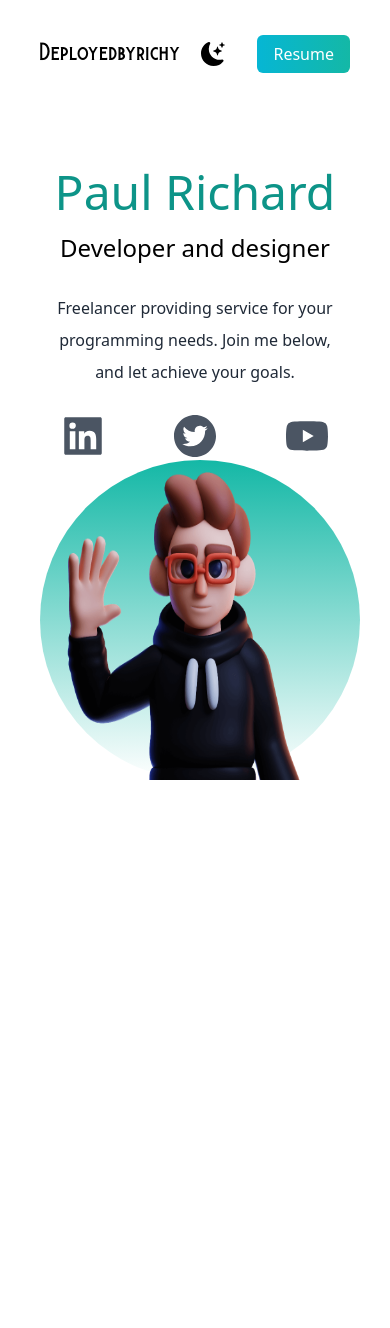
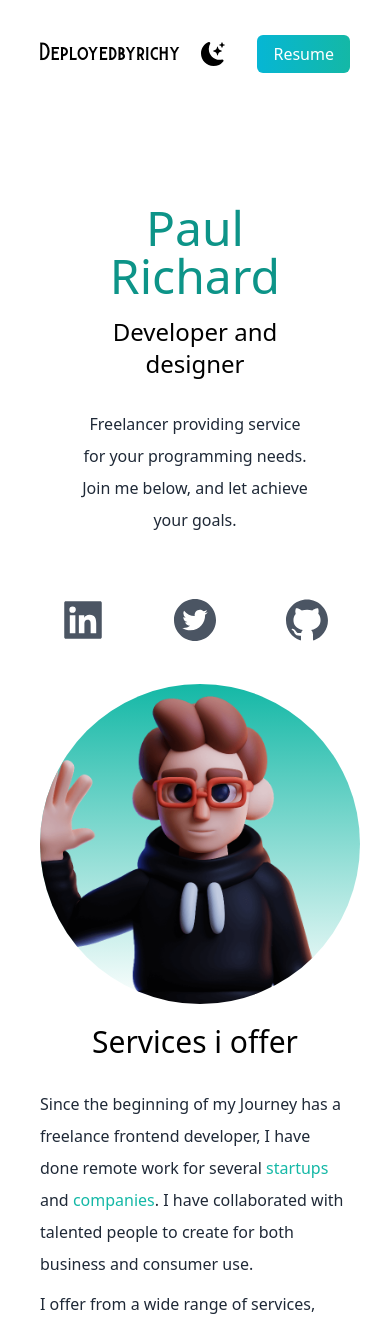
Before and after one commit to PaulRichardCode/Official-React-Portfolio, a Next.js app in the folder my-portfolio/: page / in a window 390 px wide. Shown: the top 1328 px of the page. Before the commit the page ends 844 px from the top, so only its background shows below. Built offline with nearby package versions, Linux system fonts and the light colour scheme.

Commit message:
making the site responsive addin finishn touch

```diff
--- a/my-portfolio/pages/index.js
+++ b/my-portfolio/pages/index.js
@@ -3,10 +3,19 @@ import { BsFillMoonStarsFill } from "react-icons/bs";
 import {
   AiFillTwitterCircle,
   AiFillLinkedin,
-  AiFillYoutube,
+  AiFillGithub,
 } from "react-icons/ai";
 import Image from "next/image";
 import deved from "../public/dev-ed-wave.png";
+import design from "../public/design.png";
+import code from "../public/code.png";
+import consulting from "../public/consulting.png";
+import web1 from "../public/web1.png";
+import web2 from "../public/web2.png";
+import web3 from "../public/web3.png";
+import web4 from "../public/web4.png";
+import web5 from "../public/web5.png";
+import web6 from "../public/web6.png";
 
 export default function Home() {
   return (
@@ -17,7 +26,7 @@ export default function Home() {
         <meta name="viewport" content="width=device-width, initial-scale=1" />
         <link rel="icon" href="/favicon.ico" />
       </Head>
-      <main className=" bg-white px-10">
+      <main className=" bg-white px-10 md:px-20 lg:px-40">
         <section className="min-h-screen">
           <nav className=" py-10 mb-12 flex justify-between">
             <h1 className="text-xl font-burtons cursor-pointer">
@@ -36,26 +45,139 @@ export default function Home() {
               </li>
             </ul>
           </nav>
-          <div className="text-center p-1">
-            <h2 className="	text-5xl py-2 text-teal-600 font-medium">
+          <div className="text-center p-10">
+            <h2 className="	text-5xl py-2 text-teal-600 font-medium md:text-6xl">
               Paul Richard
             </h2>
-            <h3 className="text-2xl py-2">Developer and designer</h3>
-            <p className="text-md py-5 leading-8 text-gray-800">
+            <h3 className="text-2xl py-2 md:text-3xl">
+              Developer and designer
+            </h3>
+            <p className="text-md py-5 leading-8 text-gray-800 md:text-xl max-w-xl mx-auto">
               Freelancer providing service for your programming needs. Join me
               below, and let achieve your goals.
             </p>
           </div>
-          <div className=" text-5xl flex justify-center gap-16 py3 text-gray-600">
-            <AiFillLinkedin className="cursor-pointer " />
-            <AiFillTwitterCircle className="cursor-pointer " />
-            <AiFillYoutube className="cursor-pointer " />
+          <div className=" pb-10 text-5xl flex justify-center gap-16 py3 text-gray-600">
+            <a
+              href="https://www.linkedin.com/in/richard-paul-11321124b/"
+              target="_blank">
+              <AiFillLinkedin className="cursor-pointer hover:text-teal-700 " />
+            </a>
+            <a href="https://twitter.com/RichC0DE" target="_blank">
+              <AiFillTwitterCircle className="cursor-pointer hover:text-teal-700" />
+            </a>
+            <a href="https://github.com/PaulRichardCode" target="_blank">
+              <AiFillGithub className="cursor-pointer hover:text-teal-700" />
+            </a>
           </div>
-          <div className="flex justify-center relative bg-gradient-to-b from-teal-500 rounded-full w-80 h-80">
-            <Image src={deved} />
+          <div className=" overflow-hidden mx-auto relative bg-gradient-to-b from-teal-500 rounded-full w-80 h-80">
+            <Image src={deved} layout="fill" objectFit="cover" />
+          </div>
+        </section>
+        {/* SECTION 2222 */}
+
+        <section>
+          <div>
+            <h3 className="text-3xl py-5 text-center">Services i offer</h3>
+            <p className="text-md py-2 leading-8 text-gray-800">
+              Since the beginning of my Journey has a freelance frontend
+              developer, I have done remote work for several
+              <span className="text-teal-500 cursor-pointer">
+                {" "}
+                startups
+              </span>{" "}
+              and
+              <span className="text-teal-500 cursor-pointer"> companies</span>.
+              I have collaborated with talented people to create for both
+              business and consumer use.
+              <p className="text-md py-2 leading-8 text-gray-800">
+                I offer from a wide range of services, including programming and
+                teaching.
+              </p>
+            </p>
+          </div>
+          <div>
+            <div className=" flex justify-center flex-col items-center shadow-lg p-10 rounded-xl py-10">
+              <Image src={design} width={100} height={100} />
+              <h3 className="text-lg font-medium pt-8 pb-2">
+                Beautiful Designs
+              </h3>
+              <p className="py-2"> Creating elegant designs suited for you</p>
+              <h4 className="py-4 text-teal-600">Design tools i use</h4>
+              <p className="text-grey-800 py-1">Figma</p>
+              <p className="text-grey-800 py-1">Adobe XD</p>
+              <p className="text-grey-800 py-1">Photoshop</p>
+            </div>
+            <div className=" flex justify-center flex-col items-center shadow-lg p-10 rounded-xl py-10">
+              <Image src={code} width={100} height={100} />
+              <h3 className="text-lg font-medium pt-8 pb-2">
+                Frontend Developer
+              </h3>
+              <p className="py-2 text-center">
+                {" "}
+                I like to code things from scratch, and enjoy bringing ideas to
+                life in the browser.
+              </p>
+              <h4 className="py-4 text-teal-600">Language i use</h4>
+              <p className="text-grey-800 py-1">HTML</p>
+              <p className="text-grey-800 py-1">CSS</p>
+              <p className="text-grey-800 py-1">Bootstrap</p>
+              <p className="text-grey-800 py-1">Tailwind</p>
+              <p className="text-grey-800 py-1">JavaScript</p>
+              <p className="text-grey-800 py-1">React.js</p>
+              <p className="text-grey-800 py-1">Next.js</p>
+            </div>
+            <div className=" flex justify-center flex-col items-center shadow-lg p-10 rounded-xl py-10">
+              <Image src={consulting} width={100} height={100} />
+              <h3 className="text-lg font-medium pt-8 pb-2">Mentor</h3>
+              <p className="py-2 text-center">
+                {" "}
+                I genuinely care about people, and love helping fellow designers
+                work on their craft.
+              </p>
+              <h4 className="py-4 text-teal-600">Mentor Stats</h4>
+              <p className="text-grey-800 py-1">2 years experience</p>
+              <p className="text-grey-800 py-1">10+ students</p>
+              <p className="text-grey-800 py-1">6 short courses</p>
+            </div>
           </div>
         </section>
       </main>
+      <section>
+        <div className="text-center">
+          <h3 className="text-3xl py-5 text-center">Portfolio</h3>
+          <p>
+            Here are a few past design projects I've worked on. Want to see
+            more?{" "}
+            <spam className="text-teal-500 cursor-pointer">
+              <a href="https://mail.google.com/mail/u/paulrichardevs@gmail.com">
+                {" "}
+                Email me
+              </a>
+            </spam>
+          </p>
+        </div>
+        <div className="py-8">
+          <div>
+            <Image src={web1} className="cursor-pointer p-5 round" />
+          </div>
+          <div>
+            <Image src={web2} className="cursor-pointer p-5" />
+          </div>
+          <div>
+            <Image src={web3} className="cursor-pointer p-5" />
+          </div>
+          <div>
+            <Image src={web4} className="cursor-pointer p-5" />
+          </div>
+          <div>
+            <Image src={web5} className="cursor-pointer p-5" />
+          </div>
+          <div>
+            <Image src={web6} className="cursor-pointer p-5" />
+          </div>
+        </div>
+      </section>
     </div>
   );
 }
```
